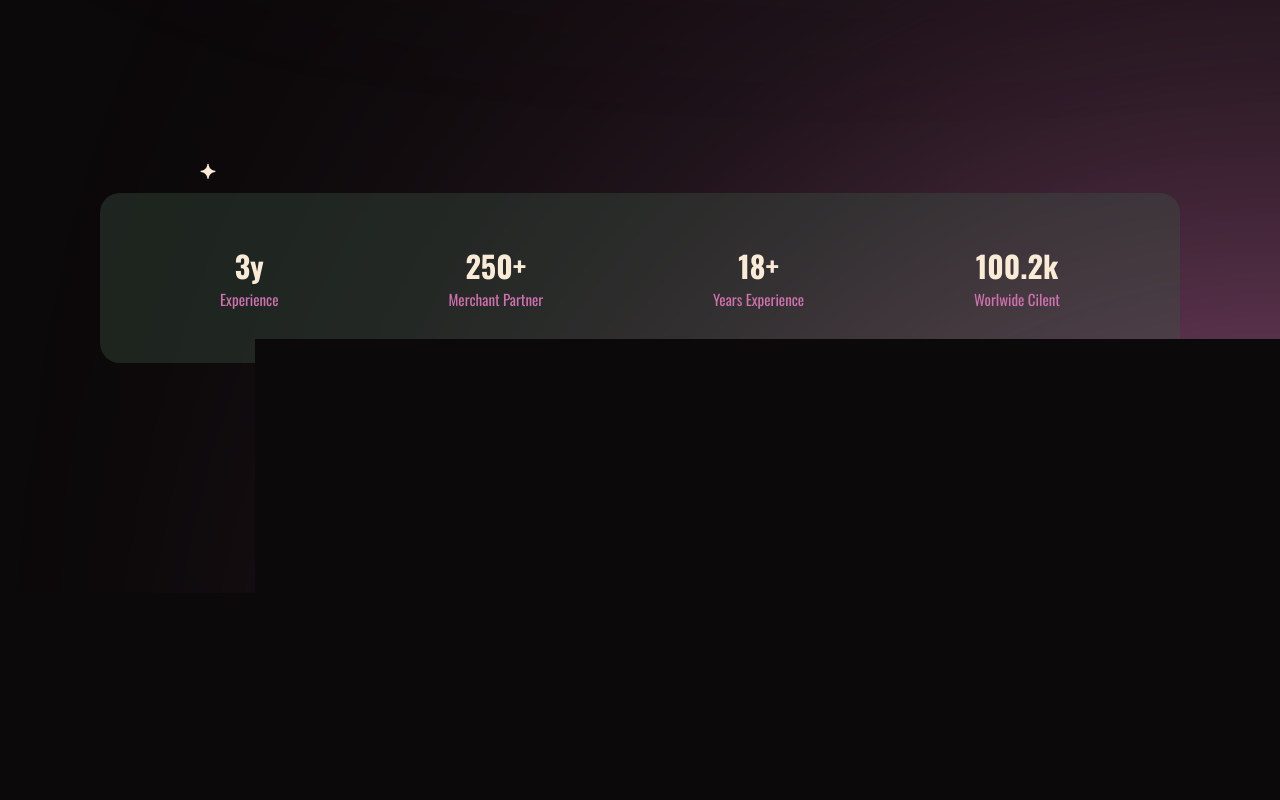
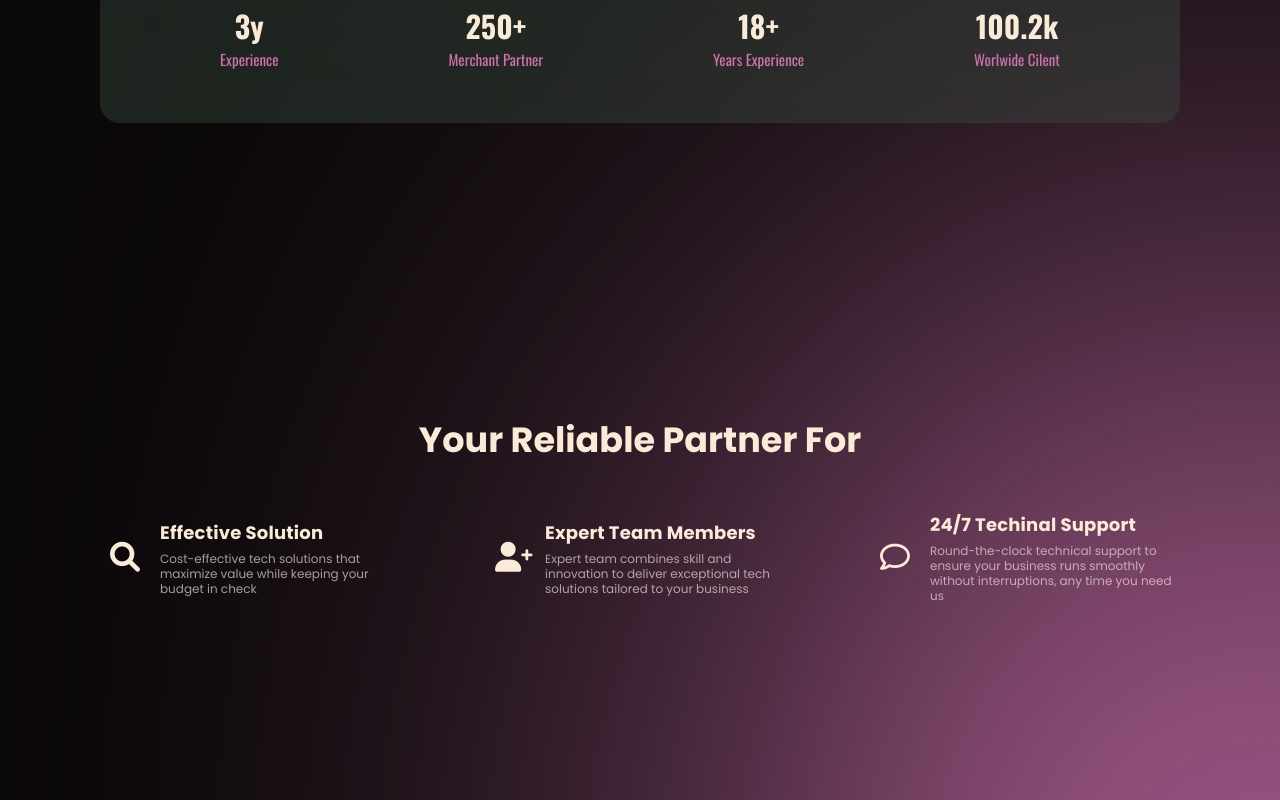
Before and after one commit to SanchitGade/Intern_Project-1, a website: page home.html in a window 1280 px wide. Shown: the part 932-1732 px from the top of the page. Drawn offline with nearby package versions, Linux system fonts and the light colour scheme; a web font is replaced by a local one.

Commit message:
Added Partner Section In The Home By Sanchit

```diff
--- a/home.css
+++ b/home.css
@@ -122,6 +122,12 @@ nav button:hover{
     border: 1px solid #CF71AF;
 }
 
+#spline-container {
+    width: 50%;
+    height: 600px;
+    margin-bottom: 130px;
+}
+
 /***************************     Numbers-Section     ***************************/
 
 #Numbers{
@@ -171,3 +177,51 @@ nav button:hover{
     left: 60%;
     z-index: -100;
 }
+
+/***************************     Partner-Section     ***************************/
+
+.partner{
+    margin-top: 290px;
+    position: relative;
+}
+
+.partner h2{
+    text-align: center;
+    margin-bottom: 45px;
+    font-size: 35px;
+}
+
+.partner-wrapper{
+    display: flex;
+    align-items: center;
+    justify-content: space-between;
+}
+
+.partner-info{
+    display: flex;
+    align-items: center;
+    gap: 10px;
+}
+
+.partner-info i{
+    padding: 10px;
+    margin-right: 10px;
+    width: 40px;
+    font-size: 30px;
+}
+
+.partner-info div{
+    width: 250px;
+}
+
+.partner-info h4{
+    font-size: 18px;
+    letter-spacing: 0.2px;
+}
+
+.partner-info p{
+    color: rgba(241, 233, 222, 0.661);
+    font-size: 12px;
+    line-height: 15px;
+    margin-top: 5px;
+}
--- a/home.html
+++ b/home.html
@@ -5,10 +5,11 @@
     <meta name="viewport" content="width=device-width, initial-scale=1.0">
     <title>Zidio</title>
     <link rel="stylesheet" href="home.css">
-    <link
-    href="https://cdn.jsdelivr.net/npm/remixicon@4.3.0/fonts/remixicon.css"
-    rel="stylesheet"/>
+    <link href="https://cdn.jsdelivr.net/npm/remixicon@4.3.0/fonts/remixicon.css" rel="stylesheet" />
+    <link rel="stylesheet" href="https://cdnjs.cloudflare.com/ajax/libs/font-awesome/6.0.0-beta3/css/all.min.css">
+
 </head>
+
 <body>
     <section id="home">
         <span class="bg-fade1"></span>
@@ -33,6 +34,7 @@
                 <p>Unlock new possibilities and accelerate growth with cutting-edge tech solutions designed to push boundaries</p>
                 <button class="startBtn"> Get Started <i class="ri-arrow-right-line"></i> </button>
             </div>
+            <div id="spline-container"></div>
         </div>
     </section>
 
@@ -61,6 +63,38 @@
 
             <i class="ri-shining-fill star"></i>
         </div>
+
+
+        <div class="partner" id="partner">
+            <h2> Your Reliable Partner For </h2>
+            <div class="partner-wrapper">
+                <div class="partner-info info-1">
+                    <i class="fa-solid fa-magnifying-glass"></i>
+                    <div>
+                        <h4>Effective Solution</h4>
+                        <p>Cost-effective tech solutions that maximize value while keeping your budget in check</p>
+                    </div>
+                </div>
+
+                <div class="partner-info info-2">
+                    <i class="fa-solid fa-user-plus"></i>
+                    <div>
+                        <h4>Expert Team Members </h4>
+                        <p>Expert team combines skill and innovation to deliver exceptional tech solutions tailored to
+                            your business</p>
+                    </div>
+                </div>
+
+                <div class="partner-info info-3">
+                    <i class="fa-regular fa-comment"></i>
+                    <div>
+                        <h4>24/7 Techinal Support</h4>
+                        <p>Round-the-clock technical support to ensure your business runs smoothly without
+                            interruptions, any time you need us</p>
+                    </div>
+                </div>
+            </div>
+        </div>
     </section>
 
 
```
Also changed, not shown: Assests/cloudd.png (added), Assests/desgin.png (added), Assests/digital.png (added), Assests/graphic.png (added), Assests/hosting.png (added), Assests/layerss(1).png (added), Assests/wedevv.png (added).
